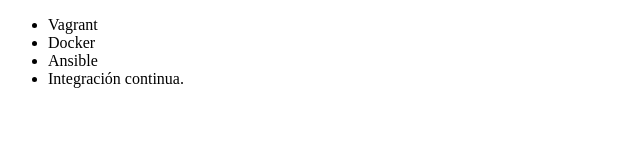
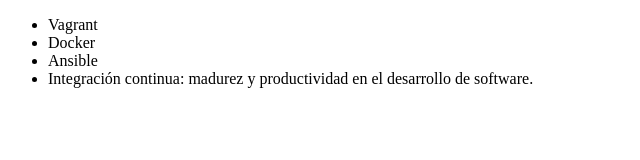
Before and after one commit to YeniAstaiza/alura-git, a plain HTML site: page index.html in a window 1280 px wide. Shown: the whole page, without its empty margins (0-640 px from the left). Drawn offline with Linux system fonts and the light colour scheme.

Commit message:
renombrado curso de integración continua

```diff
--- a/index.html
+++ b/index.html
@@ -9,7 +9,7 @@
          <li> Vagrant </li>
          <li> Docker </li>
          <li> Ansible </li>
-         <li> Integración continua. </li>
+         <li> Integración continua: madurez y productividad en el desarrollo de software. </li>
      </ul>
 </body>
 </html>
```
